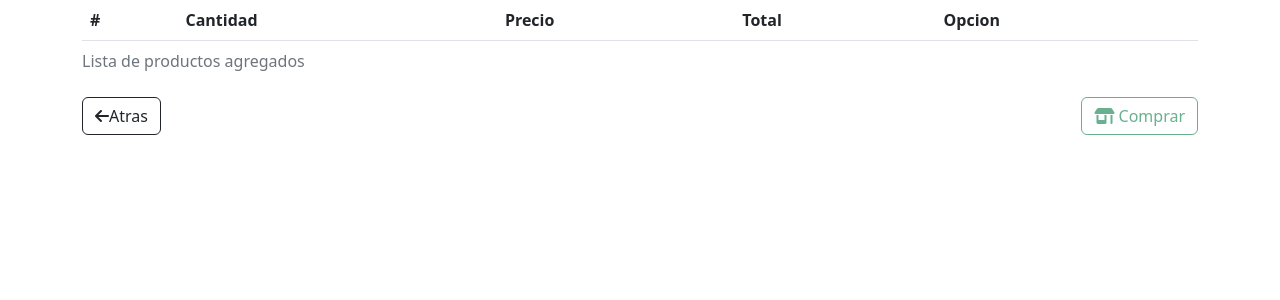
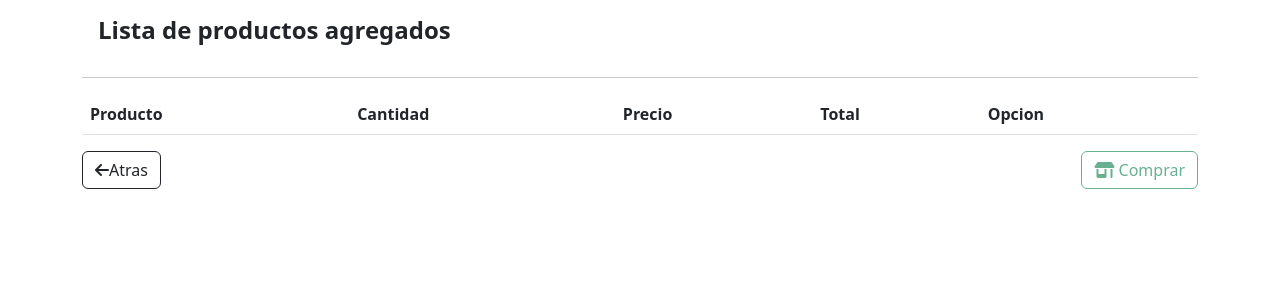
Before and after one commit to ofertonTec/appcrudflask2022, a Flask app: page /carrito in a window 1280 px wide. Shown: the part 66-366 px from the top of the page. Run offline with Flask 2, Linux system fonts and the light colour scheme; lists and menus that the app fills with data are empty; some libraries are stand-ins or nearby versions.

Commit message:
Modificando el intevalo del slider y la tabla del carrito.html

```diff
--- a/templates/carrito.html
+++ b/templates/carrito.html
@@ -6,10 +6,11 @@
 
 <div class="container">
     <table class="table table-hover table-sms">
-        <caption>Lista de productos agregados</caption>
+        <p class="h4 p-3"> <strong>Lista de productos agregados</strong> </p>
+        <hr>
         <thead>
           <tr>
-            <th scope="col">#</th>
+            <th scope="col">Producto</th>
             <th scope="col">Cantidad</th>
             <th scope="col">Precio</th>
             <th scope="col">Total</th>
--- a/templates/productos/producto.html
+++ b/templates/productos/producto.html
@@ -170,7 +170,7 @@
   <br>
   <div id="carouselExampleControls" class="carousel slide" data-bs-ride="carousel">
     <div class="carousel-inner">
-      <div class="carousel-item active" data-bs-interval="1000">
+      <div class="carousel-item active" data-bs-interval="3000">
         <img src="/static/img/slider3.jpg" class="d-block w-100" alt="...">
       </div>
       <div class="carousel-item " data-bs-interval="1000">
```
